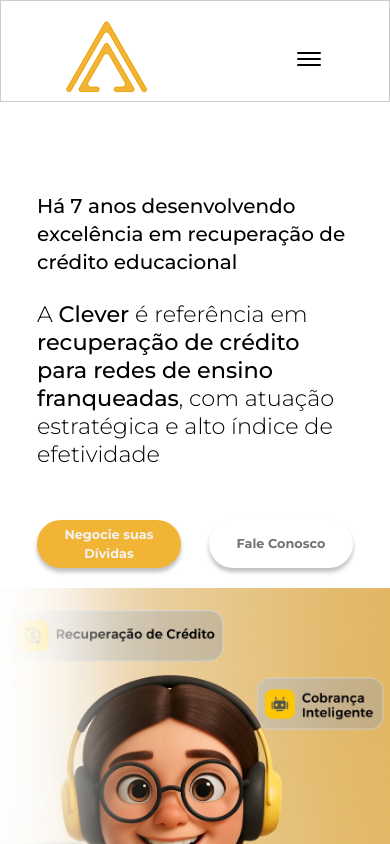
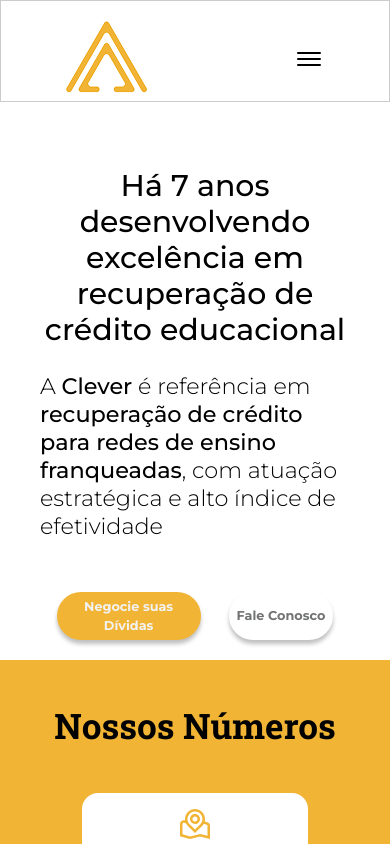
Before and after one commit to Clever-Cobranca/cleverSite2.0, a React (Vite) app: page / in a window 390 px wide. Built offline with nearby package versions, Linux system fonts and the light colour scheme.

Commit message:
Responsividade da tela Home e footer completos

```diff
--- a/src/Pages/Home.jsx
+++ b/src/Pages/Home.jsx
@@ -19,11 +19,11 @@
       <div className="min-h-screen">
         <Header />
         {/* main mantém a altura fixa */}
-        <div className="2xl:pt-25 max-lg:pt-28">
+        <div className="2xl:pt-25 max-lg:pt-28 max-sm:pt-22">
           <main className="h-full">
-            <section className="lg:h-screen flex items-center  max-lg:flex-col">
-              <div id="aside" className="flex flex-col gap-6 md:px-20 px-10">
-                <p className="text-xl pt-20 ">
+            <section className="max-lgs:h-auto lgs:flex justify-around items-center max-sm:pt-0 max-lgs:pt-10 max-lg:flex-col">
+              <div id="aside" className="flex max-lgs:items-center max-lgs:justify-around flex-col gap-6 md:px-20 px-10">
+                <p className="text-xl max-lgs:text-3xl max-lgs:text-center pt-20 ">
                   Há 7 anos desenvolvendo excelência em recuperação de crédito
                   educacional
                 </p>
@@ -35,20 +35,20 @@
                   </strong>
                   , com atuação estratégica e alto índice de efetividade
                 </p>
-                <div className="md:mt-12 mt-2 py-5 flex gap-7 items-center ">
-                  <button className="h-12 md:h-[87px] max-sm:p-1 w-52 max-md:max-w-36 font-bold text-[clamp(0.8rem,3vw,1.25rem)] rounded-4xl bg-orange-primary text-gray-primary shadow-[0px_4px_4px_rgba(0,0,0,0.25)] hover:bg-[#e0a92e] hover:cursor-pointer">
+                <div className="md:mt-12 mt-2 py-5 flex gap-7 items-center">
+                  <button className="h-12 md:h-[87px] max-sm:p-1 w-52 max-md:max-w-36 max-lgs:w-auto max-lgs:p-5 font-bold text-[clamp(0.8rem,3vw,1.25rem)] rounded-4xl bg-orange-primary text-gray-primary shadow-[0px_4px_4px_rgba(0,0,0,0.25)] hover:bg-[#e0a92e] hover:cursor-pointer">
                     Negocie suas Dívidas
                   </button>
-                  <button className="h-12 md:h-[87px] w-52 max-md:max-w-36 font-bold text-[clamp(0.8rem,3vw,1.25rem)] rounded-4xl bg-[#ffffff] text-[#707372] shadow-[0px_4px_4px_rgba(0,0,0,0.25)] hover:bg-[rgb(247,246,246)]  hover:cursor-pointer">
+                  <button className="h-12 md:h-[87px] w-52 max-md:max-w-36 max-lgs:w-auto max-sm:p-2 max-lgs:p-5 font-bold text-[clamp(0.8rem,3vw,1.25rem)] rounded-4xl bg-[#ffffff] text-[#707372] shadow-[0px_4px_4px_rgba(0,0,0,0.25)] hover:bg-[rgb(247,246,246)]  hover:cursor-pointer">
                     Fale Conosco
                   </button>
                 </div>
               </div>
 
               {/* 2. CONTAINER DA IMAGEM: Deve usar h-full para ocupar 100% da altura da section. */}
-              <div className="flex h-full w-full">
+              <div className="flex h-full w-full max-lgs:h-0">
                 <img
-                  className="w-full h-full object-fill"
+                  className="w-full h-full object-fill max-lgs:hidden"
                   src={Homepage}
                   alt="Clever Informações"
                 />
@@ -58,11 +58,11 @@
             {/* Container Nossos Números */}
 
             <section className="bg-orange-primary flex flex-col items-center py-10 gap-10">
-              <h2 className="text-[clamp(1rem,9vw,3.0rem)]  font-family-roboto-slab font-bold">
+              <h2 className="text-[clamp(1rem,9vw,3.0rem)] font-family-roboto-slab font-bold">
                 Nossos Números
               </h2>
 
-              <div className="flex items-center max-md:flex-col gap-10 flex-wrap">
+              <div className="flex items-center max-md:flex-col max-lgs:justify-center gap-10 flex-wrap">
                 <div className="flex flex-col items-center rounded-2xl justify-around bg-white sm:h-52 max-w-64 md:text-3xl p-4">
                   <img
                     className="sm:w-[50px] sm:h-[50px] h-[30px] w-[30px]"
--- a/src/components/Footer/Footer.jsx
+++ b/src/components/Footer/Footer.jsx
@@ -16,13 +16,13 @@
         isBgGray ? "bg-gray-primary" : "bg-white"
       }`}
     >
-      <div className="flex flex-col justify-between max-md:items-center max-sm:items-stretch">
+      <div className="flex flex-col justify-between max-md:items-center max-lgs:w-1/3 max-sm:items-stretch">
         <img
           alt="Clever_Logo_Escrita"
           src={CleverLogo}
           className="md:max-w-[340px] w-52 max-h-[143px]"
         />
-        <p className="text-base max-md:hidden">
+        <p className="text-base max-md:hidden max-lgs:text-sm">
           Copyright © 2025 - Clever Assessoria e Cobrança - CNPJ
           33.331.482/0001-11
         </p>
```
